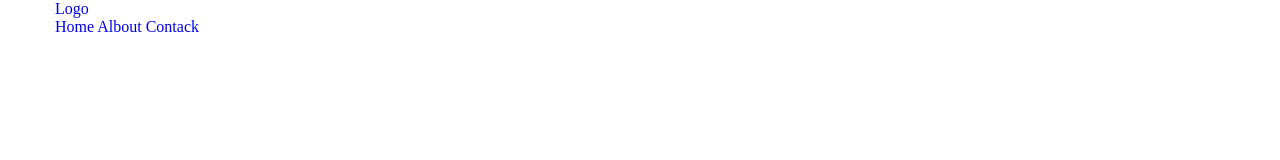
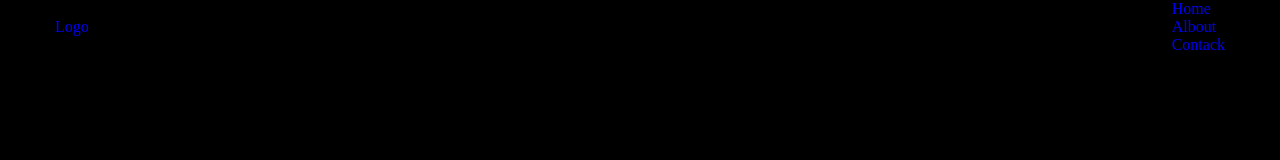
Before and after one commit to NozaninAbdujabborova/git-test, a plain HTML site: page index.html in a window 1280 px wide. Drawn offline with Linux system fonts and the light colour scheme.

Commit message:
add css flexbox

```diff
--- a/main.css
+++ b/main.css
@@ -15,3 +15,20 @@ ul{
     padding: 0 15px;
     margin: 0 auto ;
 }
+.header{
+    height: 100vh;
+    background: black;
+}
+.nav{
+    display: flex;
+    justify-content: space-between;
+    align-items: center;
+}
+.nav-logo{
+    display: flex;
+    column-gap: 30px;
+}
+.nav-link{
+    display: flex;
+    column-gap: 30px;
+}
```
